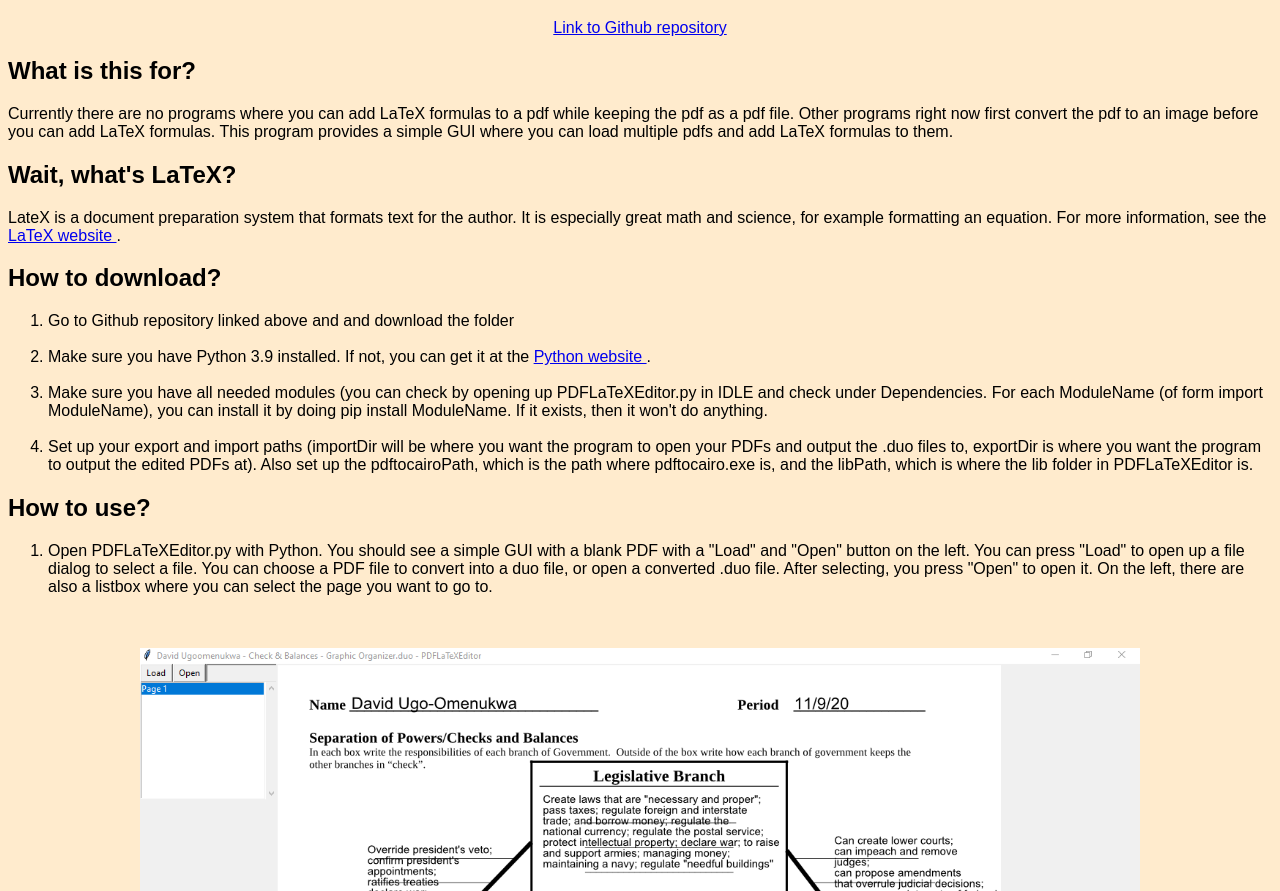
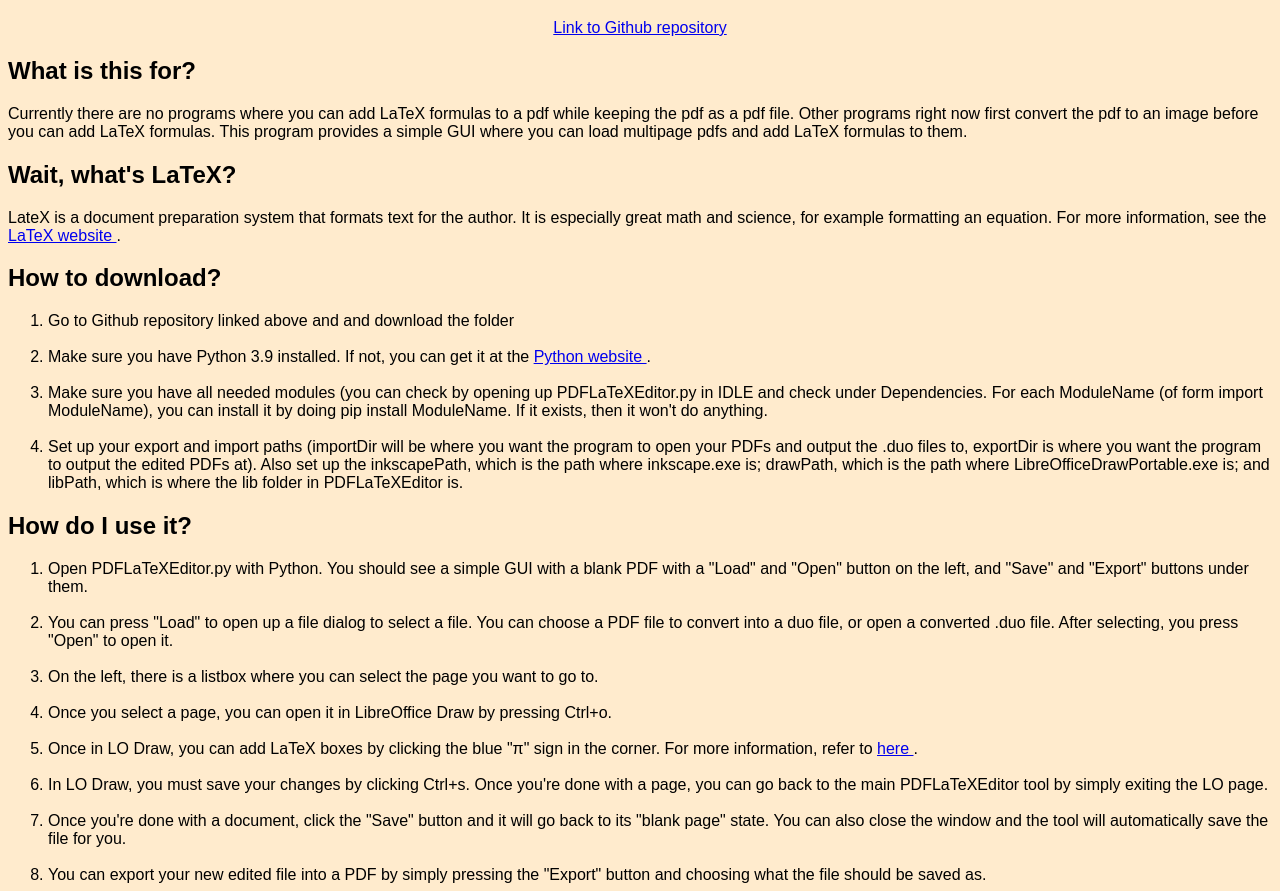
Before and after one commit to DUOLabs333/PDFLaTeXEditorWebsite, a plain HTML site: page index.html in a window 1280 px wide. Shown: the part 61-952 px from the top of the page. Drawn offline with Linux system fonts and the light colour scheme.

Commit message:
Update index.html to match the new functionality.

```diff
--- a/index.html
+++ b/index.html
@@ -16,7 +16,7 @@
 			<h2> What is this for?</h2>
 			<p>
 			Currently there are no programs where you can add LaTeX formulas to a pdf while keeping the pdf as a pdf file. Other programs right now first convert the pdf
-			to an image before you can add LaTeX formulas. This program provides a simple GUI where you can load multiple pdfs and add LaTeX formulas to them. </p>
+			to an image before you can add LaTeX formulas. This program provides a simple GUI where you can load multipage pdfs and add LaTeX formulas to them. </p>
 			<h2> Wait, what's LaTeX?</h2>
 			<p>
 			LateX is a document preparation system that formats text for the author. It is especially great math
@@ -35,14 +35,31 @@
 					 For each ModuleName (of form import ModuleName), you can install it by doing pip install ModuleName. If it exists, then it won't do anything. </li>
 				<br>
 				<li> Set up your export and import paths (importDir will be where you want the program to open your PDFs and output the .duo files to, exportDir is where you want the program
-					to output the edited PDFs at). Also set up the pdftocairoPath, which is the path where pdftocairo.exe is, and the libPath, which is where the lib folder in PDFLaTeXEditor is. </li>
+					to output the edited PDFs at). Also set up the inkscapePath, which is the path where inkscape.exe is; drawPath, which is the path where LibreOfficeDrawPortable.exe is;
+					and libPath, which is where the lib folder in PDFLaTeXEditor is. </li>
 			</ol>
-			<h2> How to use?</h2>
+			<h2> How do I use it?</h2>
 			<ol type="1">
-				<li>Open PDFLaTeXEditor.py with Python. You should see a simple GUI with a blank PDF with a "Load" and "Open" button on the left.
-					You can press "Load" to open up a file dialog to select a file. You can choose a PDF file to convert into a duo file, or open a
-					converted .duo file. After selecting, you press "Open" to open it. On the left, there are also a listbox where you can select the
-					page you want to go to. </li>
+				<li> Open PDFLaTeXEditor.py with Python. You should see a simple GUI with a blank PDF with a "Load" and "Open" button on the left,
+					and "Save" and "Export" buttons under them. </li>
+				<br>
+				<li> You can press "Load" to open up a file dialog to select a file. You can choose a PDF file to convert into a duo file, or open a
+					converted .duo file. After selecting, you press "Open" to open it. </li>
+				<br>
+				<li> On the left, there is a listbox where you can select the page you want to go to. </li>
+				<br>
+				<li> Once you select a page, you can open it in LibreOffice Draw by pressing Ctrl+o. </li>
+				<br>
+				<li> Once in LO Draw, you can add LaTeX boxes by clicking the blue "π" sign in the corner.
+					For more information, refer to <a href="http://roland65.free.fr/texmaths/docs.html" target="_blank" rel="noopener noreferrer"> here </a>. </li>
+				<br>
+				<li> In LO Draw, you must save your changes by clicking Ctrl+s. Once you're done with a page, you can go back to the main PDFLaTeXEditor tool by simply exiting
+					the LO page. </li>
+				<br>
+				<li> Once you're done with a document, click the "Save" button and it will go back to its "blank page" state. You can also close the window and the tool will
+					automatically save the file for you.</li>
+				<br>
+				<li> You can export your new edited file into a PDF by simply pressing the "Export" button and choosing what the file should be saved as.
 			</ol>
 			<br>
 		</div>
```
